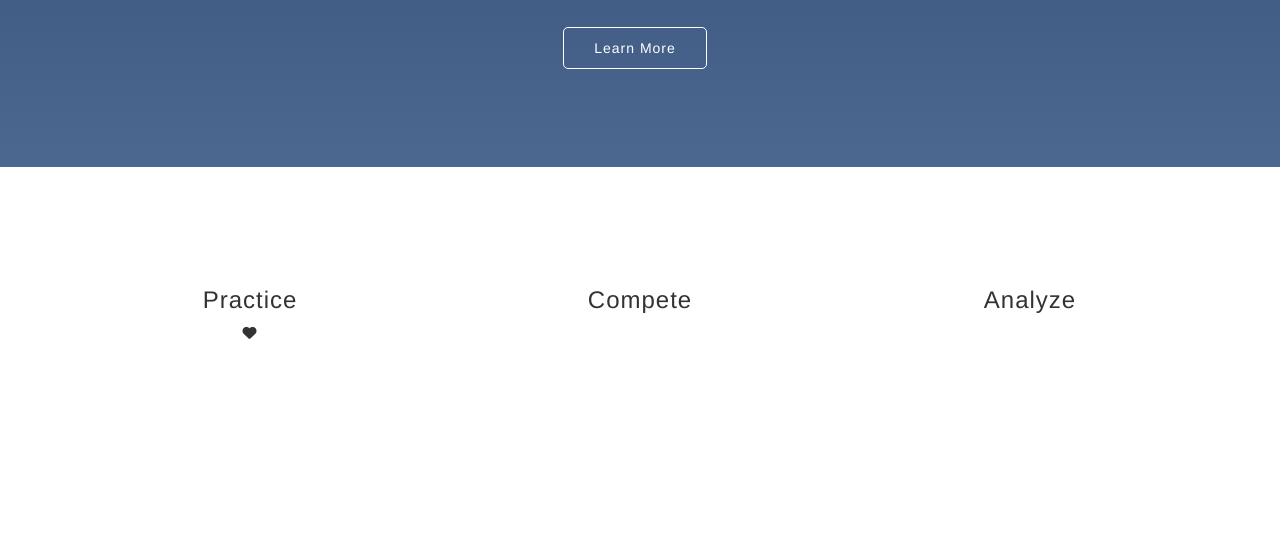
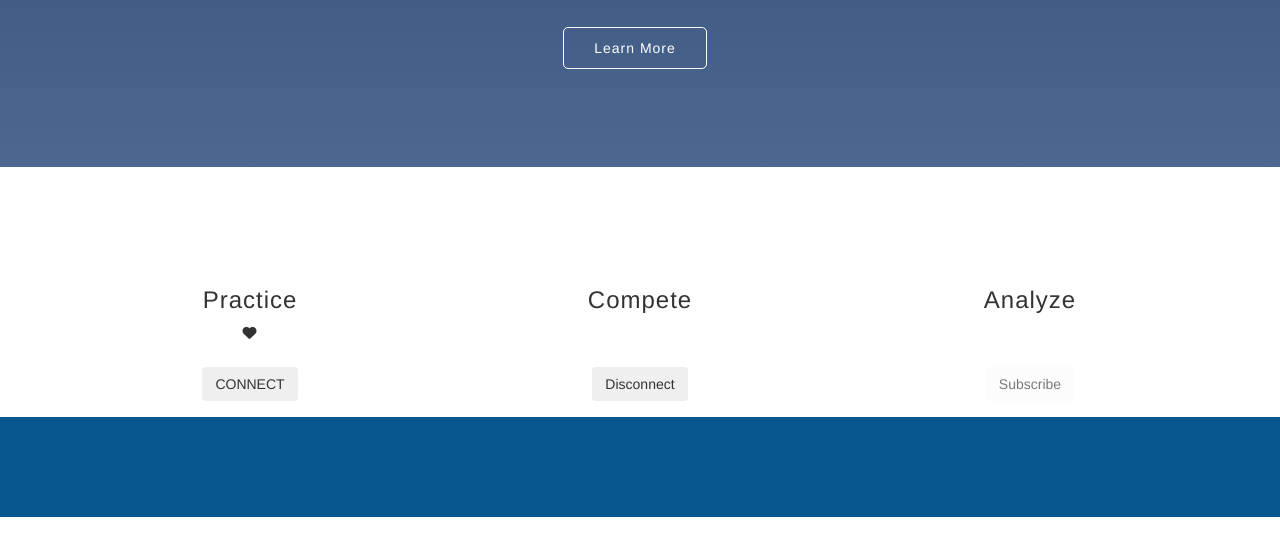
Before and after one commit to Moringaman/moringaman.github.io, a plain HTML site: page index.html in a window 1280 px wide. Shown: the part 283-838 px from the top of the page. After the commit the page ends 800 px from the top, so only its background shows below. Drawn offline with nearby package versions, Linux system fonts and the light colour scheme.

Commit message:
added mqtt connectivity using Library, tested connect and subscribe, currently picking upp live data

```diff
--- a/css/styles.css
+++ b/css/styles.css
@@ -85,7 +85,7 @@ text-shadow: 0 2px 3px rgba(0,0,0,.4);
 }
 
 .main {
-  Height: 500px;
+  Height: 200px;
   padding-top: 100px;
   text-align: center;
   width: 100%;
@@ -94,19 +94,38 @@ text-shadow: 0 2px 3px rgba(0,0,0,.4);
 .container {
   text-align: center;
   width: 100%;
-  margin: 0 auto;
-
+  margin: auto;
+  height: 50px;
 }
 
 .circle {
   height: 100px;
   width:100px;
   background-color: rgb(8, 86, 142);
-  border-radius: 100%;
+  border-radius: 50%;
 
 }
 
+.container buttons {
+  text-align: center;
+  width: 100%;
+height: 50px;
+  margin: 0 auto;
+}
 
+.messages {
+    text-align: center;
+    width:auto;
+    height: 100px;
+    margin:auto;
+    background-color: rgb(8, 86, 142);
+    color:#FFFFFF;
+    }
+
+#messages {
+    Font-family: 'Open Sans' sans-serif;
+
+}
 
 @media (max-width: 800px) {
   .header {
--- a/index.html
+++ b/index.html
@@ -3,10 +3,22 @@
 <link type="text/css" rel="stylesheet" href="css/styles.css">
 <link rel="stylesheet" href="https://maxcdn.bootstrapcdn.com/bootstrap/3.3.6/css/bootstrap.min.css" integrity="sha384-1q8mTJOASx8j1Au+a5WDVnPi2lkFfwwEAa8hDDdjZlpLegxhjVME1fgjWPGmkzs7" crossorigin="anonymous">
 <!-- Optional theme -->
+<script src="https://code.jquery.com/jquery-2.2.4.min.js" integrity="sha256-BbhdlvQf/xTY9gja0Dq3HiwQF8LaCRTXxZKRutelT44=" crossorigin="anonymous"></script>
 <link rel="stylesheet" href="https://maxcdn.bootstrapcdn.com/bootstrap/3.3.6/css/bootstrap-theme.min.css" integrity="sha384-fLW2N01lMqjakBkx3l/M9EahuwpSfeNvV63J5ezn3uZzapT0u7EYsXMjQV+0En5r" crossorigin="anonymous">
 <script src="https://use.fontawesome.com/68df07d019.js"></script>
+    <script src="js/mqttws31.js"></script>
+<script src="js/hivemqtt.js"></script>
+
+    <script typ="text/jscript">
+     $(document).ready(function(){
+          $("#btnSub").prop("disabled", true);
+
+     });
+
+    </script>
+
   <head>
-    <title></title>
+    <title>FEEDBAG PRO</title>
   </head>
   <body>
     <div class="header">
@@ -21,7 +33,7 @@
 
 
 
-        <h1> FEEDBAG 2.0</h1>
+        <h1>FEEDBAG 2.0</h1>
         <h3>Enhancing your performance at all levels of participation with Iot sensor enabled devices.</h3>
       <a href="#" class="btn">Learn More</a>
       </div>
@@ -45,8 +57,38 @@
       </div>
     </div>
 
+    <div class="container buttons">
+      <div class="row">
+        <div class="col-md-4">
+
+      <!--    <button class="btn" onclick="client.connect(options);">CONNECT</button> -->
+            <button class="btn" id="btnCon" onclick="mqttconnect();">CONNECT</button>
+        </div>
+        <div class="col-md-4">
+          <button class="btn" onclick="client.disconnect();">Disconnect</button>
+        </div>
+        <div class="col-md-4">
+          <button class="btn" id ="btnSub"onclick="subscribe();">Subscribe</button>
+        </div>
+      </div>
+    </div>
+
+    <div class="container-fluid messages">
+      <div class="row">
+
+        <div class="col-md-6">
+       <div id="messages"></div>
+        </div>
+        <div class="col-md-6">
+
+        </div>
+      </div>
+    </div>
+
+
 
     <!-- Latest compiled and minified JavaScript -->
+
     <script src="https://maxcdn.bootstrapcdn.com/bootstrap/3.3.6/js/bootstrap.min.js" integrity="sha384-0mSbJDEHialfmuBBQP6A4Qrprq5OVfW37PRR3j5ELqxss1yVqOtnepnHVP9aJ7xS" crossorigin="anonymous"></script>
   </body>
 </html>
```
